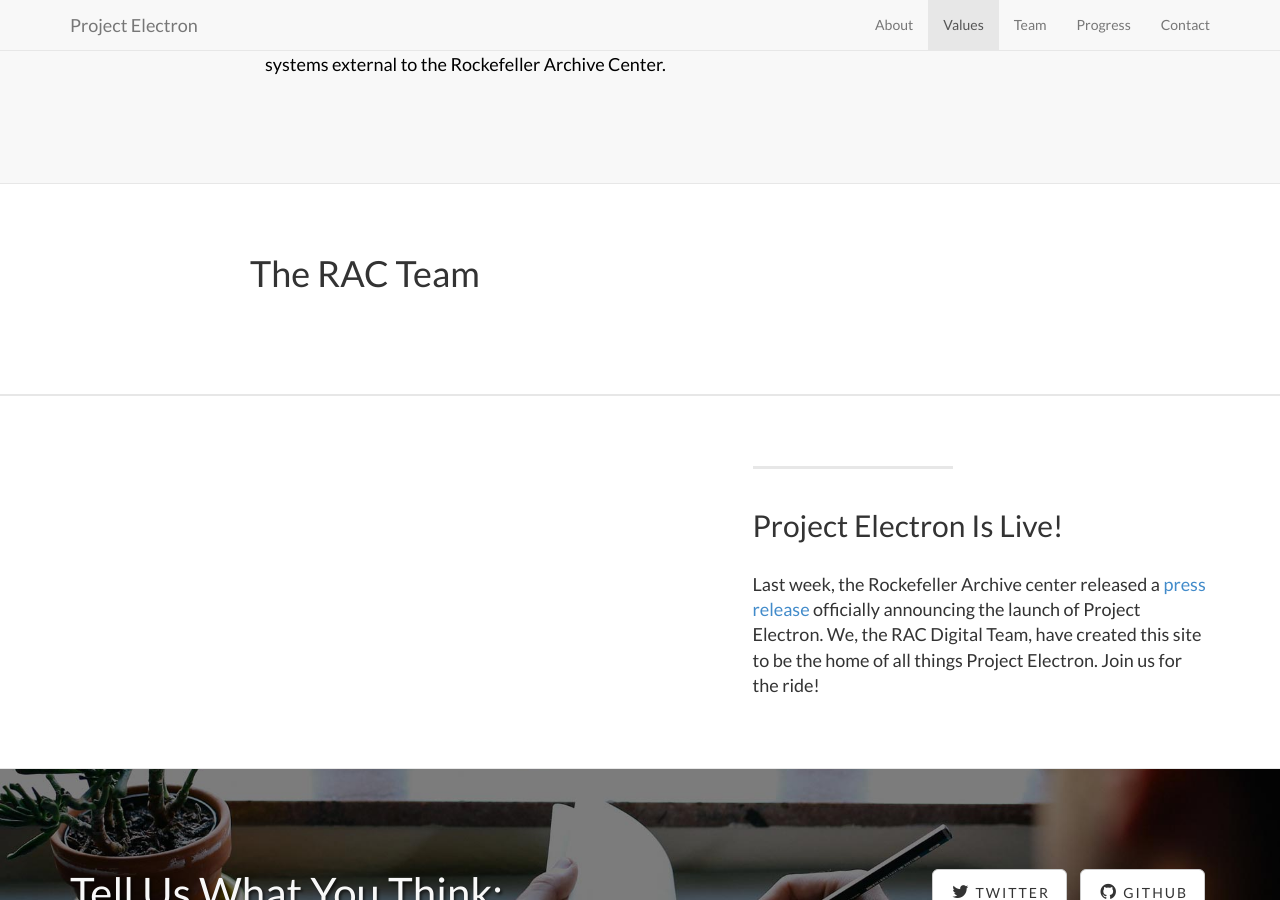
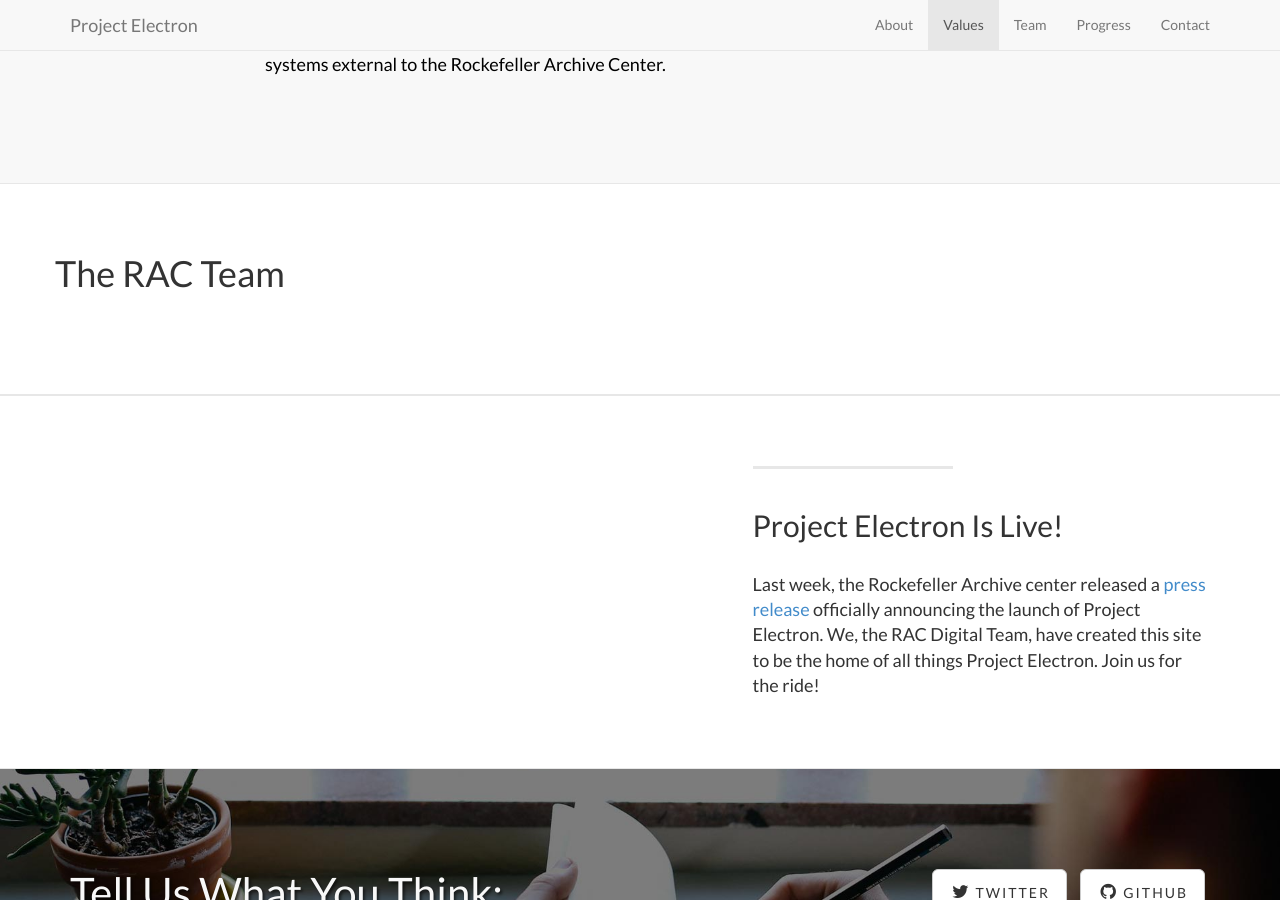
Before and after one commit to RockefellerArchiveCenter/project_electron, a Jekyll site: the page built from index.html, in a window 1280 px wide and 900 px high, scrolled down 2577 px. Built offline with Jekyll 4.4.1, drawn with Linux system fonts in a browser that asks for light colours.

Commit message:
Changing team css

```diff
--- a/_includes/team.html
+++ b/_includes/team.html
@@ -3,7 +3,6 @@
 <div class="content-section-b">
     <div class="container">
         <div class="row">
-        <div class="col-lg-14 col-lg-offset-2">
           <h1 font-size:"large">The RAC Team</h1>
         <div class="values">
         </div>
```
